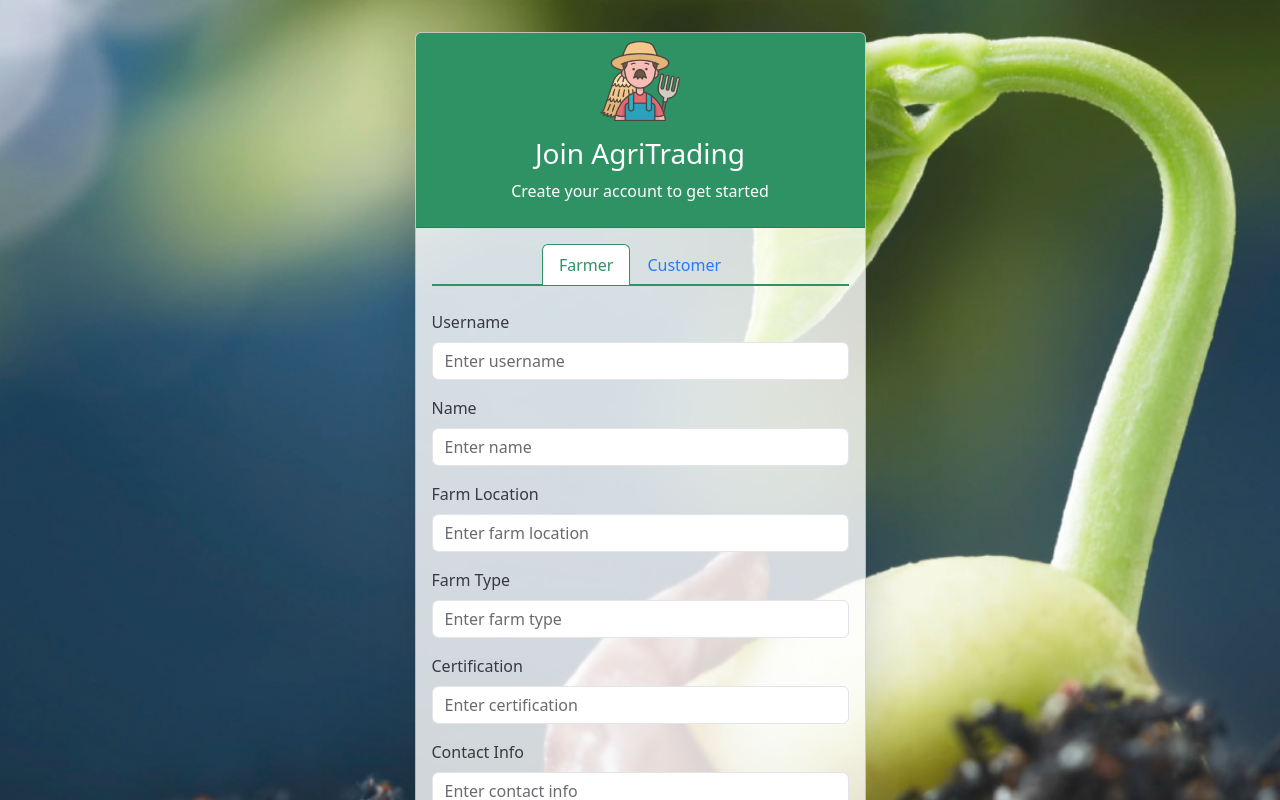
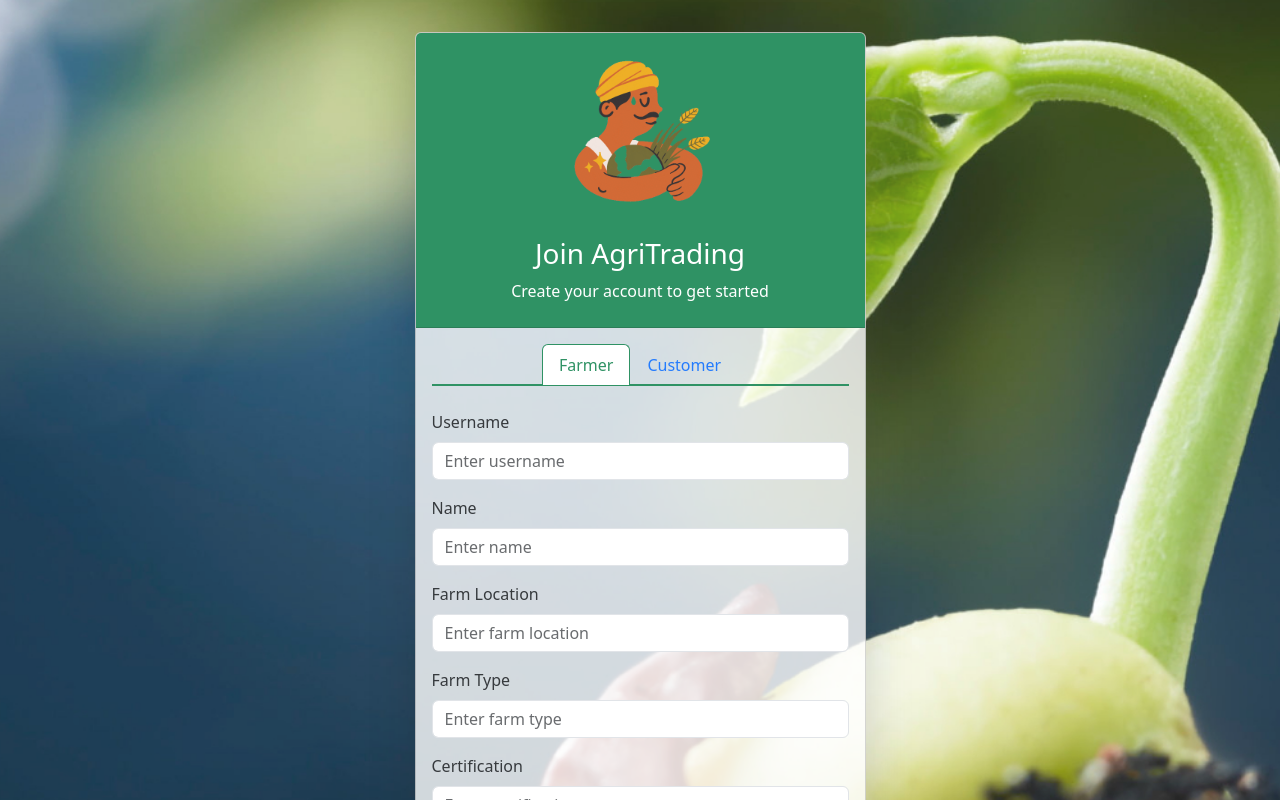
Before and after one commit to Nanthan15/Agri-Trade_Frontend, a React (Create React App) app: page /register in a window 1280 px wide. Shown: the top 800 px of the page. Built offline with nearby package versions, Linux system fonts and the light colour scheme.

Commit message:
updated register page

```diff
--- a/src/components/register.js
+++ b/src/components/register.js
@@ -1,12 +1,11 @@
-import React, { useState } from "react";
+import React, { useState, useEffect } from "react";
 import { useNavigate } from "react-router-dom";
 import ApiService from "../ApiService";
 import farmerimage from "../resource/farmer.png";
-import costsimage from "../resource/costs.png";
+import { img10,img11 } from "../resource";
+
 import { Form, Button, Alert, Card, Container, Row, Col, Nav } from "react-bootstrap";
-import { img1, img2, img3, img4, img7, img8, img9, img10 } from "../resource";
 import "../styles/logincss.css";
-import NavBar from "./compo/nav";
 
 const Register = () => {
   const [role, setRole] = useState("FARMER");
@@ -26,6 +25,16 @@ const Register = () => {
   const [errorMessage, setErrorMessage] = useState("");
   const [isLoading, setIsLoading] = useState(false);
   const navigate = useNavigate();
+
+  // Animation state for header text
+  const [animationStep, setAnimationStep] = useState(0);
+
+  useEffect(() => {
+    const interval = setInterval(() => {
+      setAnimationStep((prevStep) => (prevStep < 2 ? prevStep + 1 : prevStep));
+    }, 800); // Adjust the timing for animation steps
+    return () => clearInterval(interval);
+  }, []);
 
   const handleInputChange = (e) => {
     const { name, value } = e.target;
@@ -86,21 +95,46 @@ const Register = () => {
 
   return (
     <>
-      <div className="register-page" style={{ backgroundImage: `url(${img10})`, backgroundSize: 'cover', backgroundRepeat: 'no-repeat', backgroundPosition: 'center', opacity: 0.9 }}>
+      <div
+        className="register-page"
+        style={{
+          backgroundImage: `url(${img10})`,
+          backgroundSize: "cover",
+          backgroundRepeat: "no-repeat",
+          backgroundPosition: "center",
+          opacity: 0.9,
+        }}
+      >
         <div className="form-container">
           <Container>
             <Row className="justify-content-center">
               <Col md={6} lg={5}>
-                <Card className="shadow-lg" style={{ backgroundColor: 'rgba(255, 255, 255, 0.8)' }}>
+                <Card className="shadow-lg" style={{ backgroundColor: "rgba(255, 255, 255, 0.8)" }}>
                   <Card.Header className="bg-success text-white text-center">
                     <img
-                      src={farmerimage}
+                      src={img11}
                       alt="Farmer Logo"
                       className="mb-3"
-                      style={{ width: "80px" }}
+                      style={{ width: "180px" }}
                     />
-                    <h3>Join AgriTrading</h3>
-                    <p>Create your account to get started</p>
+                    <h3
+                      style={{
+                        opacity: animationStep >= 1 ? 1 : 0,
+                        transition: "opacity 1s ease-in-out",
+                        transform: animationStep >= 1 ? "translateY(0)" : "translateY(-20px)",
+                      }}
+                    >
+                      Join AgriTrading
+                    </h3>
+                    <p
+                      style={{
+                        opacity: animationStep >= 2 ? 1 : 0,
+                        transition: "opacity 1s ease-in-out",
+                        transform: animationStep >= 2 ? "translateY(0)" : "translateY(-20px)",
+                      }}
+                    >
+                      Create your account to get started
+                    </p>
                   </Card.Header>
                   <Card.Body>
                     <Nav
```
